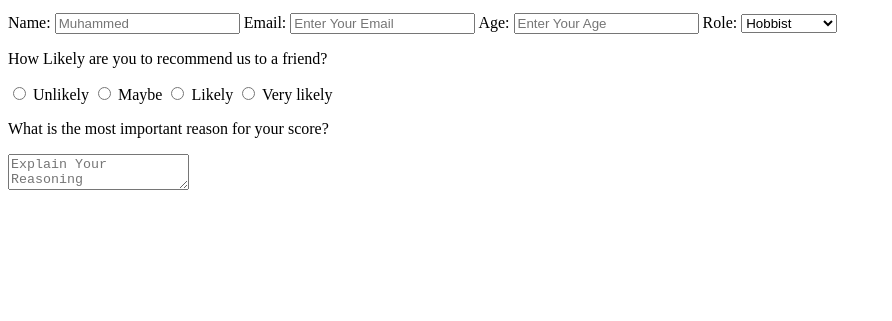
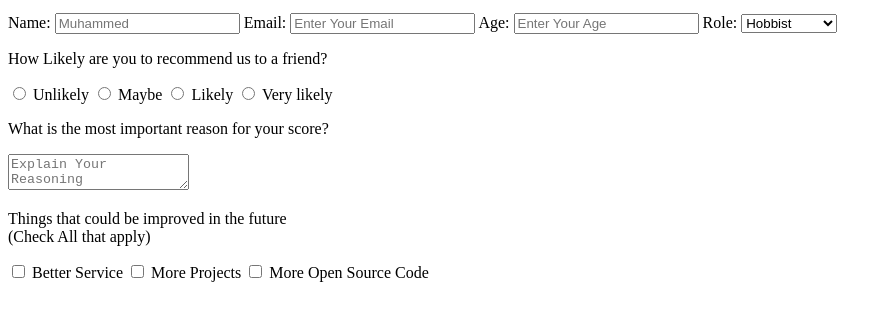
Before and after one commit to Jre1622/HTML-CSS---Survey-Form, a plain HTML site: page index.html in a window 1280 px wide. Shown: the part 101-422 px from the top of the page, without its empty margins (0-892 px from the left). Drawn offline with Linux system fonts and the light colour scheme.

Commit message:
improvement section

```diff
--- a/index.html
+++ b/index.html
@@ -45,6 +45,15 @@
 				<!-- The User inputs their feedback into a text area here -->
 				<p>What is the most important reason for your score?</p>
 				<textarea id="feedback" name="feedback" placeholder="Explain Your Reasoning" required></textarea>
+
+				<!-- CheckBox with things that could be improved -->
+				<p>
+					Things that could be improved in the future <br />
+					(Check All that apply)
+				</p>
+				<label for="improvement1"> <input type="checkbox" id="improvement1" name="improvement1" value="1" /> Better Service </label>
+				<label for="improvement2"> <input type="checkbox" id="improvement2" name="improvement2" value="2" /> More Projects </label>
+				<label for="improvement3"> <input type="checkbox" id="improvement3" name="improvement3" value="3" /> More Open Source Code </label>
 			</form>
 		</main>
 	</body>
```
